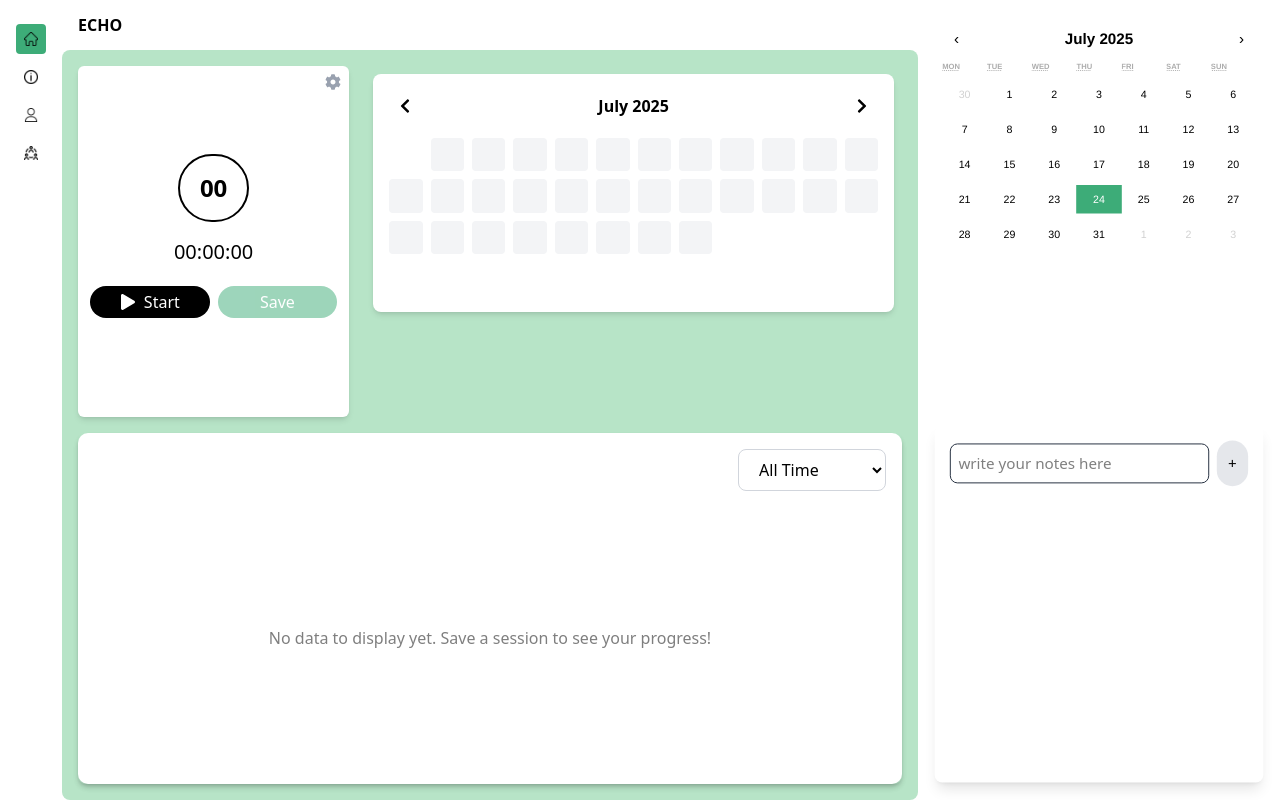
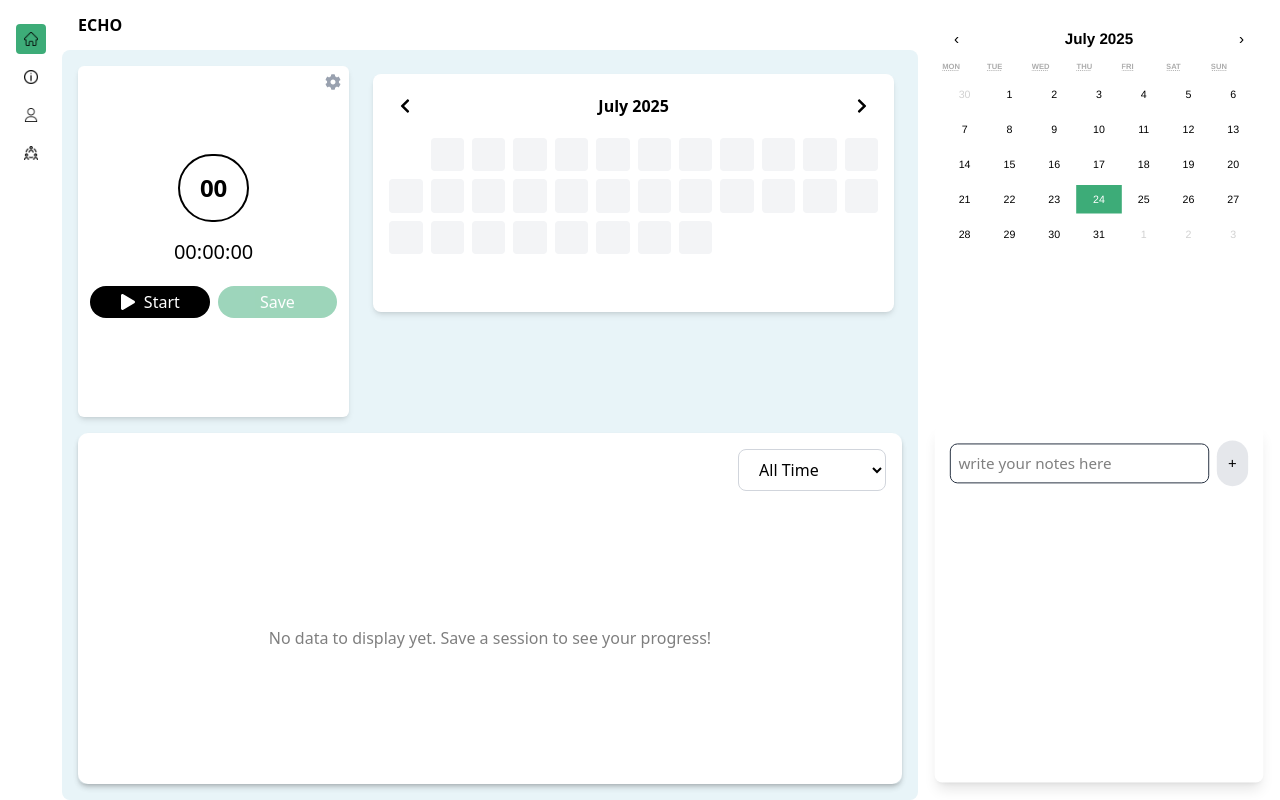
Before and after one commit to ajay-rgb/Echo, a React (Vite) app in the folder Echo/: page / in a window 1280 px wide. Built offline with nearby package versions, Linux system fonts and the light colour scheme.

Commit message:
UI Polish

```diff
--- a/Echo/src/index.css
+++ b/Echo/src/index.css
@@ -8,11 +8,11 @@
   color-scheme: light dark;
   background: #ffffff;
   --color-1:white;
-  --color-2: #b7e4c7; /* Secondary background color */
+  --color-2: #e8f4f8; /* Light blue background color */
   --primary: #151415; /* Primary color */
   --secondary: #151415; /* Secondary color */ /* Text color */
   --dark-bg:#eeeeee;
-  --card: #b7e4c7;
+  --card: #e8f4f8;
   --primary-txt:#3dac78;
 }
 
```
Also changed, not shown: 1 other file (tests, documents, lock files or other folders).
